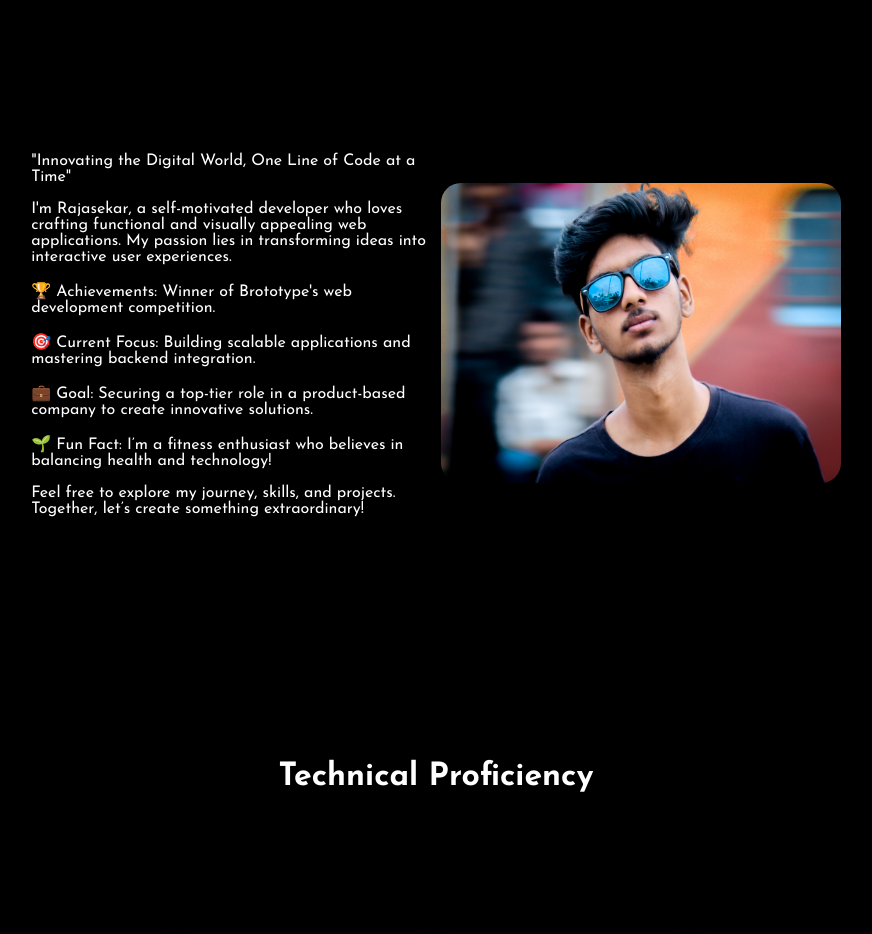
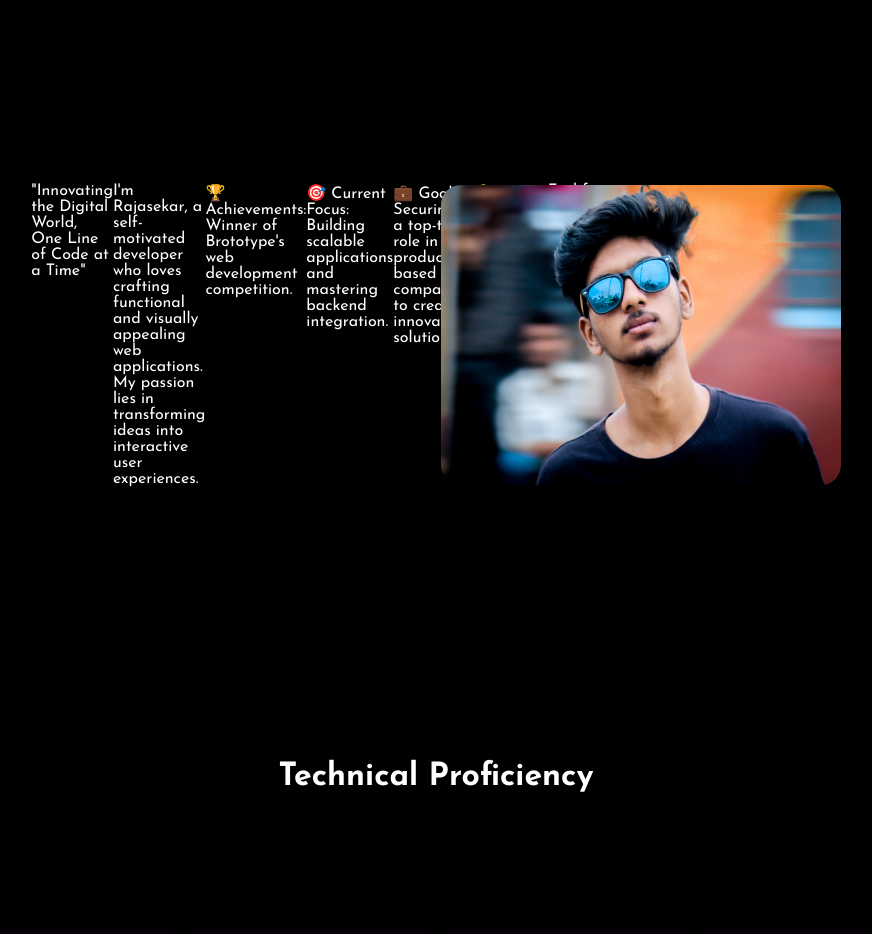
Before and after one commit to RAJASEKAR-01/Personal-portfolio, a React (Create React App) app: page / in a window 1280 px wide. Shown: the part 860-1794 px from the top of the page, without its empty margins (204-1076 px from the left). Built offline with nearby package versions, Linux system fonts and the light colour scheme.

Commit message:
inital commit

```diff
--- a/src/Components/About.jsx
+++ b/src/Components/About.jsx
@@ -19,7 +19,7 @@ function About() {
           <p>Feel free to explore my journey, skills, and projects. Together, let’s create something extraordinary!          </p>
         </div>
         <div className='About-box'>
-        <img src={Raja} alt="" />
+        <img src={Raja} alt="raja" />
         </div>
         </div>
 
--- a/src/Css/About.css
+++ b/src/Css/About.css
@@ -25,12 +25,12 @@
 }
 .About-box{
     width: 400px;
-
+     display: flex;
     margin: 10px 0px;
 
 }
 .About-box img{
-    width:400px;
+    min-width:340px;
     height:300px;
     border-radius: 20px;
 
```
